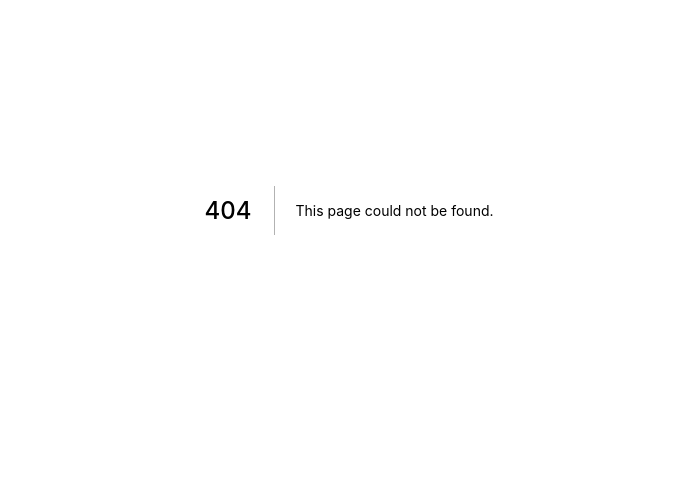
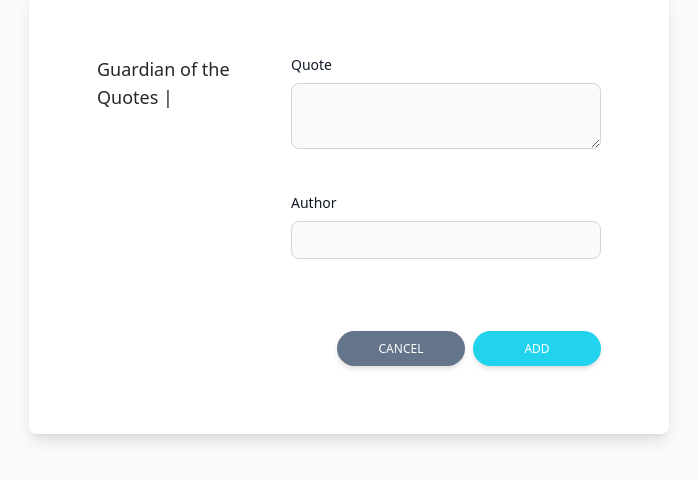
Before and after one commit to tunessofia/guardian-of-the-quotes, a Next.js app: page /add in a window 1280 px wide. Before the commit this address had no page. Shown: the part 190-670 px from the top of the page, without its empty margins (291-988 px from the left). Built offline with nearby package versions, Linux system fonts and the light colour scheme.

Commit message:
changed add page and styling

```diff
--- a/components/modals/baseModal.tsx
+++ /dev/null
@@ -1,15 +0,0 @@
-import React from "react";
-
-export const Modal = ({ show, children }) => {
-    if(!show){
-      return <React.Fragment></React.Fragment>
-    }
-
-    return (
-      <div>
-        <section className="modal-main">
-          {children}
-        </section>
-      </div>
-    );
-  };
--- a/components/quotes/add.tsx
+++ b/components/quotes/add.tsx
@@ -1,15 +1,8 @@
 import React, { useState } from "react";
-import { Modal } from "../modals/baseModal";
 import { post } from "../../utils/api";
 
 export const AddQuote = () => {
-	const [isModalOpen, showModal] = useState(false);
 	const [newQuote, setNewQuote] = useState({ content: "", author: "" });
-
-	const onCancel = () => {
-		setNewQuote({ content: "", author: "" });
-		showModal(false);
-	};
 
 	const isEmpty = (data) => {
 		const filtered = Object.values(data).filter((value) => {
@@ -32,8 +25,7 @@ export const AddQuote = () => {
 
 		await post("api/create", newQuote)
 			.then(() => {
-				showModal(false);
-				setNewQuote({ content: '', author: ''});
+				setNewQuote({ content: "", author: "" });
 			})
 			.catch((e) => {
 				alert("an error occurred");
@@ -42,25 +34,37 @@ export const AddQuote = () => {
 	};
 
 	return (
-		<React.Fragment>
-			<button id="add-quote" className="w-32 rounded-3xl bg-cyan-400 text-white font-bebas border p-2" onClick={() => showModal(true)}>
-				Add Quote
-			</button>
-			<Modal show={isModalOpen}>
-				<form>
-					<div>
-						<label>Quote</label>
-						<input
+		<div className="bg-slate-50 h-screen flex justify-center items-center flex-col">
+			<form className="block p-6 rounded-lg shadow-lg bg-white min-w-[50%] p-7 text-zinc-800">
+				<div className="m-10 flex gap-2">
+					<div className="hidden lg:block lg:w-3/5">
+						<h1 className="text-lg">Guardian of the Quotes |</h1>
+					</div>
+					<div className="w-full">
+					<div className="grid grid-rows-2 gap-5">
+						<div className="mb-6">
+							<label htmlFor="quote" className="block mb-2 text-sm font-medium text-gray-900 dark:text-gray-300">
+								Quote
+							</label>
+							<textarea
+								id="quote"
+								className="form-control
+        block p-3 bg-gray-50 border border-gray-300 text-gray-900 text-sm rounded-lg focus:border-slate-300 block w-full focus:outline-slate-300 dark:bg-gray-700 w-full"
+								rows={2}
 								value={newQuote.content}
 								onChange={(e) => {
 									const quote = { content: e.target.value };
 									setNewQuote((data) => ({ ...data, ...quote }));
 								}}
-						></input>
+							></textarea>
 						</div>
-					<div>
-						<label>Author</label>
+						<div className="mb-6">
+							<label htmlFor="author" className="block mb-2 text-sm font-medium text-gray-900 dark:text-gray-300">
+								Author
+							</label>
 							<input
+								id="author"
+								className="p-2 bg-gray-50 border border-gray-300 text-gray-900 text-sm rounded-lg focus:outline-slate-300  block w-full dark:bg-gray-700"
 								value={newQuote.author}
 								onChange={(e) => {
 									const author = { author: e.target.value };
@@ -68,14 +72,29 @@ export const AddQuote = () => {
 								}}
 							></input>
 						</div>
-					<button type="submit" onClick={onAdd}>
+					</div>
+					<div className="mt-5 flex flex-wrap justify-end gap-2">
+						<div>
+							<a
+								href="/"
+								className="w-32 text-center inline-block px-6 py-2.5 bg-slate-500 text-white font-medium text-xs leading-tight uppercase rounded-3xl shadow-md hover:bg-gray-700 hover:shadow-lg focus:bg-blue-700 focus:shadow-lg focus:outline-none focus:ring-0 active:bg-blue-800 active:shadow-lg transition duration-150 ease-in-out"
+							>
+								Cancel
+							</a>
+						</div>
+						<div>
+							<button
+								type="submit"
+								onClick={onAdd}
+								className="w-32 px-6 py-2.5 bg-cyan-400 text-white font-medium text-xs leading-tight uppercase rounded-3xl shadow-md hover:bg-blue-700 hover:shadow-lg focus:bg-blue-700 focus:shadow-lg focus:outline-none focus:ring-0 active:bg-blue-800 active:shadow-lg transition duration-150 ease-in-out"
+							>
 								Add
 							</button>
-					<button type="button" onClick={onCancel}>
-						Cancel
-					</button>
+						</div>
+						</div>
+					</div>
+				</div>
 			</form>
-			</Modal>
-		</React.Fragment>
+		</div>
 	);
 };
--- /dev/null
+++ b/pages/add.tsx
@@ -0,0 +1,5 @@
+import { AddQuote } from '../components/quotes/add';
+
+export default function Add() {
+  return <AddQuote />
+}
--- a/pages/index.tsx
+++ b/pages/index.tsx
@@ -1,5 +1,4 @@
 import { QuoteCard } from "../components/quotes/card";
-import { AddQuote } from "../components/quotes/add";
 import { getQuotes } from "../dao/quotes";
 
 const Quotes = ({ quotes }) => (
@@ -11,7 +10,9 @@ const Quotes = ({ quotes }) => (
 						<h2 className="text-3xl font-bebas">Guardian of the Quotes</h2>
 					</div>
 					<div className="flex justify-end">
-						<AddQuote></AddQuote>
+						<a href="/add" className="w-32 rounded-3xl bg-cyan-400 text-white font-bebas border p-2">
+         				 	Add Quote
+        				</a>
 					</div>
 				</div>
 				<div className="mt-10 grid grid-rows-2 w-3/4 gap-4">
```
Lines whose indentation alone changed are shown as unchanged.
